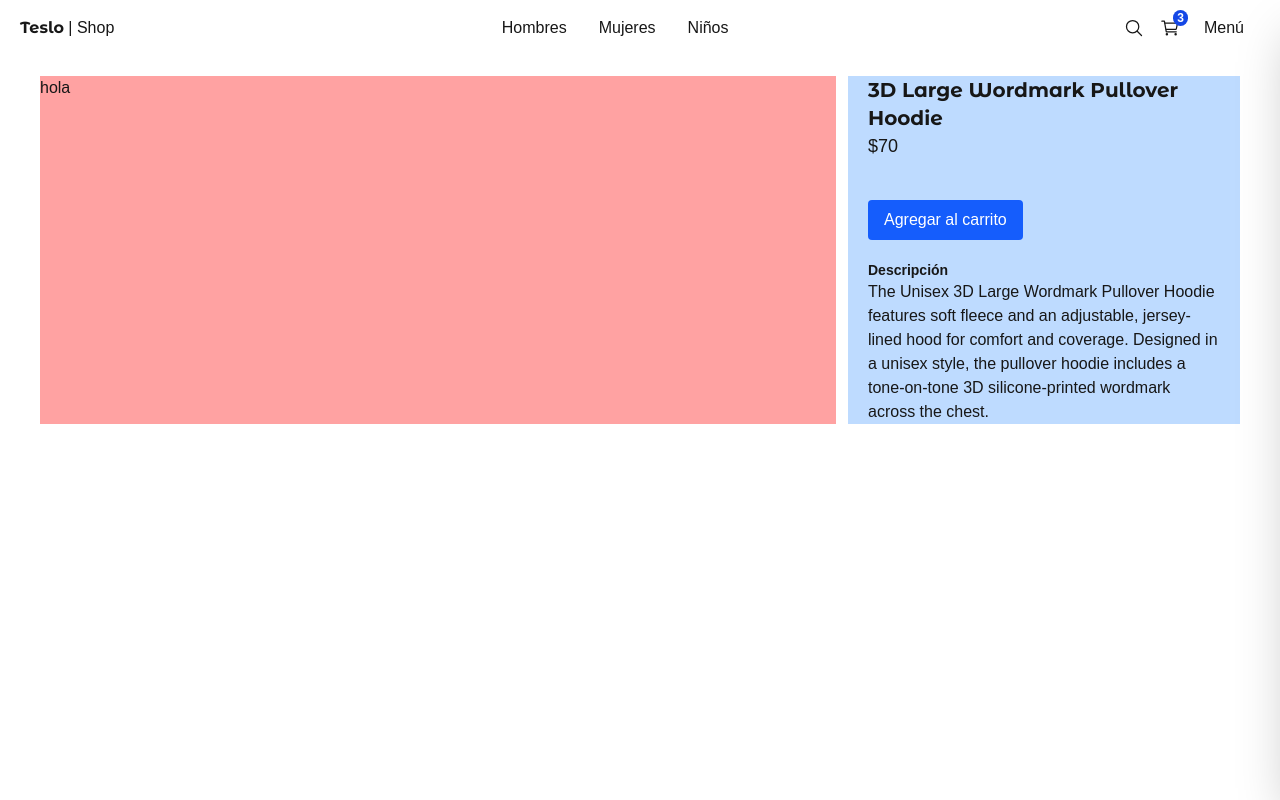
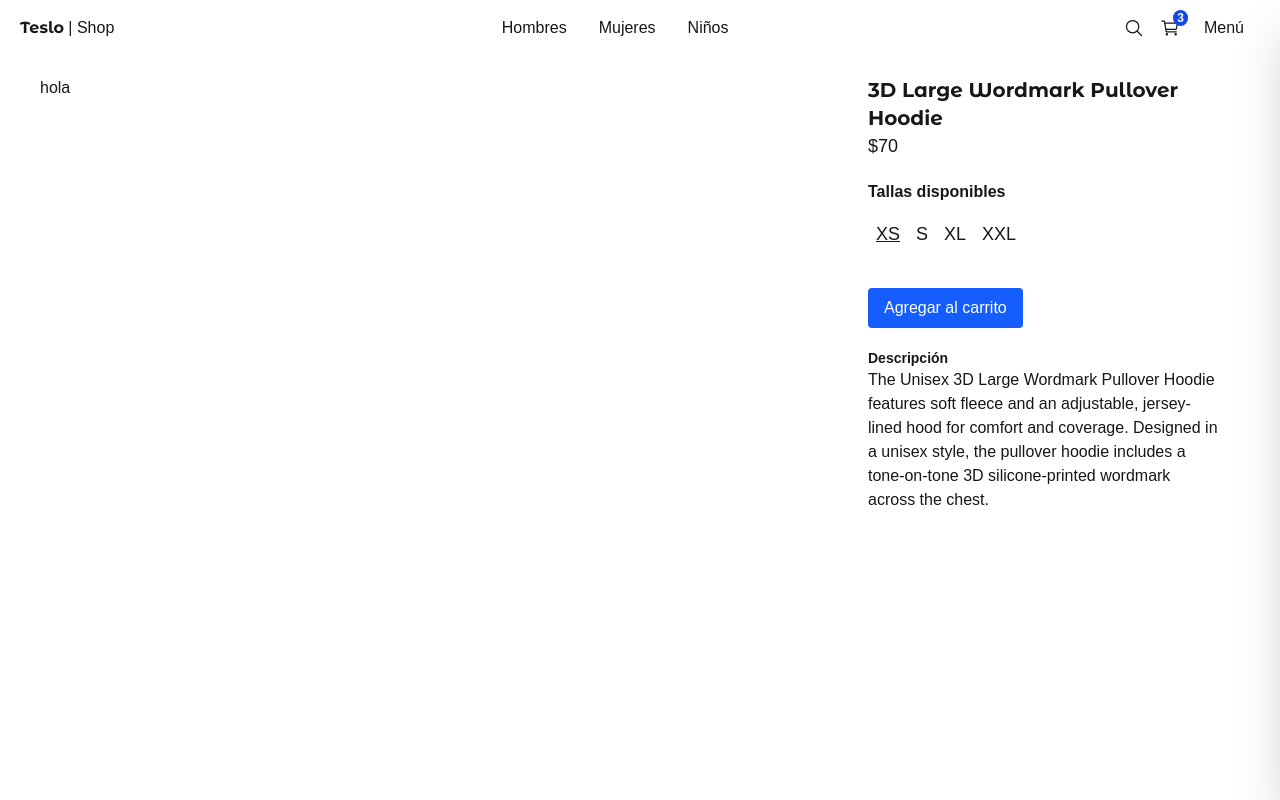
Before and after one commit to DevRodox/Nextjs-ecommerce-platform, a Next.js app: page /product/3d_large_wordmark_pullover_hoodie in a window 1280 px wide. Built offline with nearby package versions, Linux system fonts and the light colour scheme.

Commit message:
ADD size selector

```diff
--- a/src/app/(shop)/product/[slug]/page.tsx
+++ b/src/app/(shop)/product/[slug]/page.tsx
@@ -1,3 +1,4 @@
+import { SizeSelector } from '@/components';
 import { titleFont } from '@/config/fonts';
 import { initialData } from '@/seed/seed';
 import { notFound } from 'next/navigation';
@@ -20,19 +21,22 @@
   return (
     <div className='mt-5 mb-20 grid grid-cols-1 md:grid-cols-3 gap-3'>
       {/* Slideshow */}
-      <div className='col-span-1 md:col-span-2 bg-red-300'>
+      <div className='col-span-1 md:col-span-2'>
         hola
       </div>
       {/* Details */}
 
-      <div className='col-span-1 px-5 bg-blue-200'>
+      <div className='col-span-1 px-5'>
         <h1 className={`${ titleFont.className } antialised font-bold text-xl`}>
           { product.title }
         </h1>
         <p className='text-lg mb-5'>${ product.price }</p>
 
         {/* Sizes selector */}
-
+        <SizeSelector
+          selectedSize={ product.sizes[0] }
+          availableSizes={ product.sizes }
+        />
         {/* Cuantity selector */}
 
         {/* Button */}
--- a/src/components/index.ts
+++ b/src/components/index.ts
@@ -1,6 +1,8 @@
 
 export * from './products/product-grid/ProductGrid';
 export * from './products/product-grid/ProductGridItem';
+
+export * from './product/size-selector/SizeSelector';
 
 export * from './ui/not-found/PageNotFound';
 export * from './ui/sidebar/Sidebar';
--- /dev/null
+++ b/src/components/product/size-selector/SizeSelector.tsx
@@ -0,0 +1,35 @@
+import type { Size } from '@/interfaces';
+import clsx from 'clsx';
+
+interface Props {
+  selectedSize: Size;
+  availableSizes: Size[];
+}
+
+export const SizeSelector = ({ selectedSize, availableSizes }: Props) => {
+  return (
+    <div className='my-5'>
+      <h3 className='font-bold mb-4'>Tallas disponibles</h3>
+
+      <div className='flex '>
+        {
+          availableSizes.map( size => (
+            <button
+              key={ size }
+              className={
+                clsx(
+                  'mx-2 hover:underline text-lg',
+                  {
+                    'underline': size === selectedSize
+                  }
+                )
+              }
+            >
+              { size }
+            </button>
+          ))
+        }
+      </div>
+    </div>
+  );
+};
```
